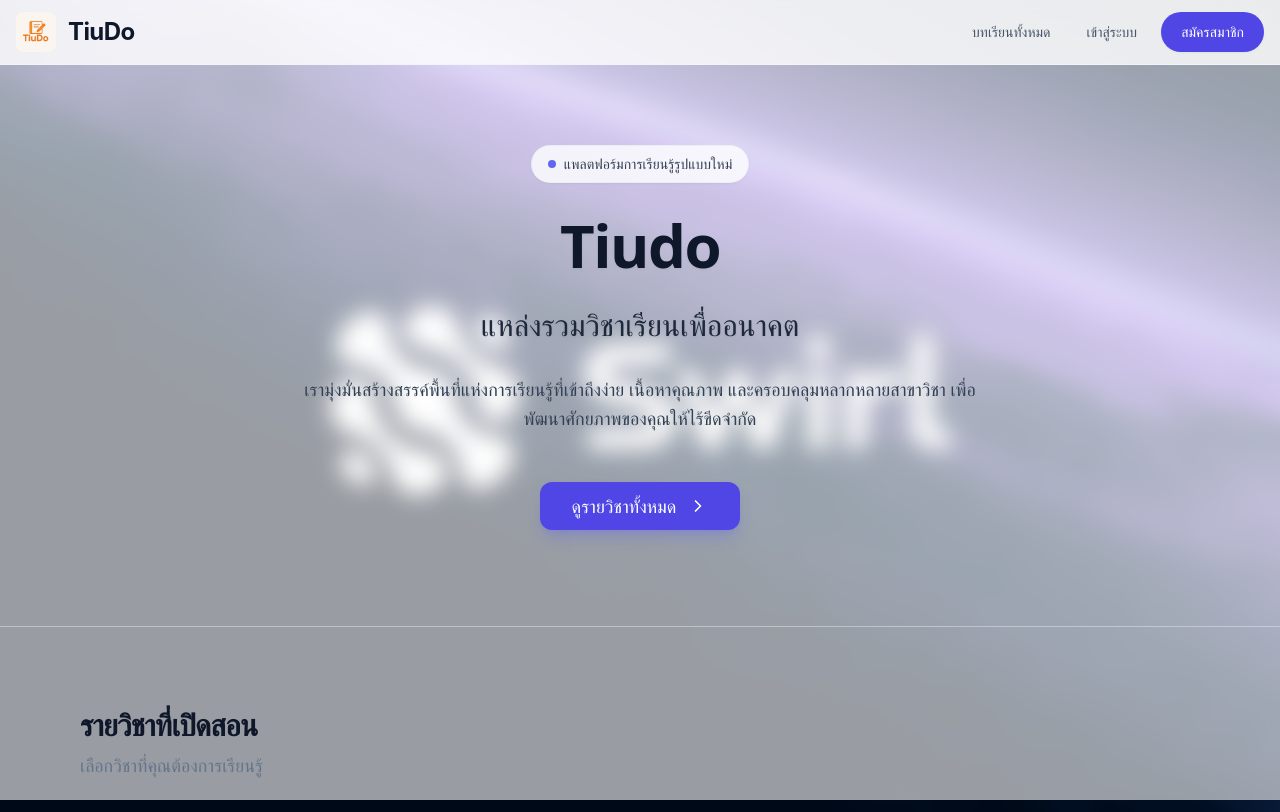
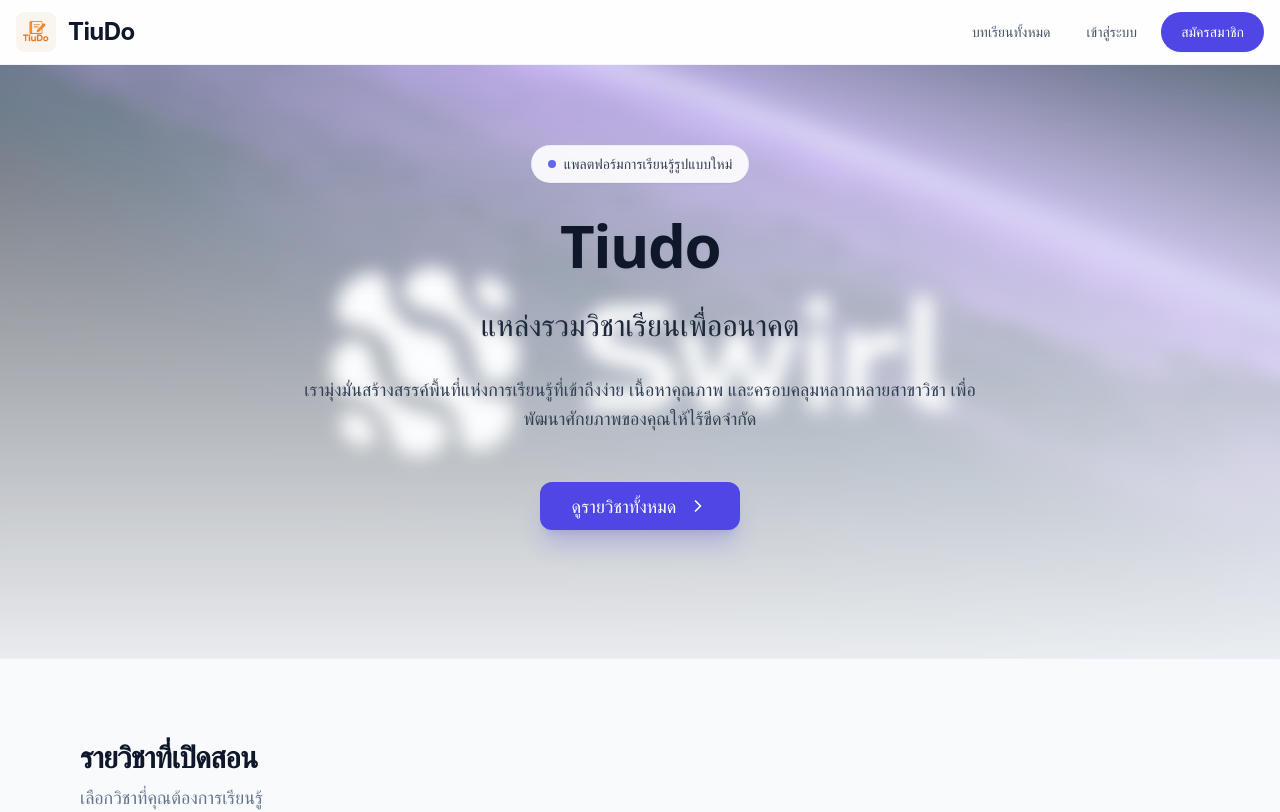
Before and after one commit to KimYeongz/techexam-platform, a Next.js app: page / in a window 1280 px wide. Shown: the top 812 px of the page. Built offline with nearby package versions, Linux system fonts and the light colour scheme; no server answers.

Commit message:
UI: Restrict hero background to section only and refine blur effect

```diff
--- a/src/app/page.tsx
+++ b/src/app/page.tsx
@@ -94,32 +94,34 @@
 
 export default function HomePage() {
     return (
-        <div className="min-h-screen bg-slate-50 overflow-hidden selection:bg-primary-100 selection:text-primary-900 relative">
-            {/* Background Image with Blur */}
-            <div className="fixed inset-0 z-0">
+        <div className="min-h-screen bg-slate-50 selection:bg-primary-100 selection:text-primary-900">
+
+            {/* Hero Section */}
+            <section className="relative overflow-hidden pt-20 pb-32 border-b border-slate-200/50">
+                {/* Background Image Area */}
+                <div className="absolute inset-0 z-0">
                     <div
                         className="absolute inset-0 bg-cover bg-center"
                         style={{
                             backgroundImage: "url('/hero-bg.png')",
-                        filter: "blur(10px)",
-                        transform: "scale(1.1)" // Scale up slightly to prevent blur edges from showing
+                            filter: "blur(8px)",
+                            transform: "scale(1.1)"
                         }}
                     />
-                <div className="absolute inset-0 bg-white/60 backdrop-blur-sm" /> {/* Overlay to ensure readability */}
+                    <div className="absolute inset-0 bg-white/40 backdrop-blur-[2px]" />
+                    <div className="absolute inset-0 bg-gradient-to-t from-slate-50/90 to-transparent" />
                 </div>
 
-            {/* Hero Section */}
-            <section className="relative pt-20 pb-24 border-b border-slate-200/50 z-10">
-                <div className="container mx-auto px-4 max-w-6xl">
+                <div className="container mx-auto px-4 max-w-6xl relative z-10">
                     <div className="text-center max-w-3xl mx-auto space-y-8">
                         {/* Wrapper for content */}
 
-                        <div className="inline-flex items-center gap-2 px-4 py-2 rounded-full bg-white/80 backdrop-blur-md border border-slate-200/50 shadow-sm text-sm font-medium text-slate-700">
+                        <div className="inline-flex items-center gap-2 px-4 py-2 rounded-full bg-white/90 backdrop-blur-md border border-slate-200/50 shadow-sm text-sm font-medium text-slate-700 hover:scale-105 transition-transform cursor-default">
                             <span className="flex h-2 w-2 rounded-full bg-primary-500"></span>
                             แพลตฟอร์มการเรียนรู้รูปแบบใหม่
                         </div>
 
-                        <h1 className="text-5xl md:text-6xl font-bold tracking-tight text-slate-900 drop-shadow-sm">
+                        <h1 className="text-5xl md:text-6xl font-bold tracking-tight text-slate-900 drop-shadow-sm leading-tight">
                             Tiudo
                         </h1>
                         <p className="text-2xl md:text-3xl font-medium text-slate-800 drop-shadow-sm">
@@ -132,7 +134,7 @@
                         </p>
 
                         <div className="flex flex-col sm:flex-row items-center justify-center gap-4 pt-4">
-                            <Link href="/topics" className="btn-primary h-12 px-8 text-lg shadow-lg shadow-primary-500/30">
+                            <Link href="/topics" className="btn-primary h-12 px-8 text-lg shadow-xl shadow-primary-600/20 hover:shadow-primary-600/30 hover:-translate-y-1 transition-all">
                                 ดูรายวิชาทั้งหมด
                                 <ChevronRight className="w-5 h-5 ml-1" />
                             </Link>
```
Lines whose indentation alone changed are shown as unchanged.
